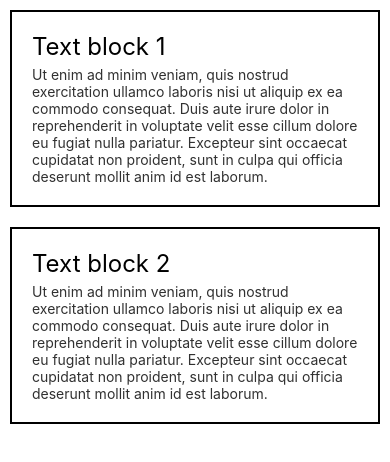
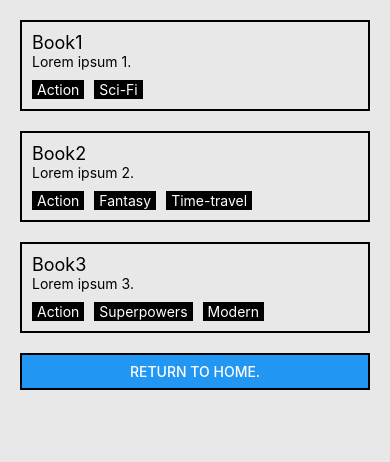
Before and after one commit to matteogiampaolo21/react-native-project, a React Native app: screen /Books in a window 390 px wide. Shown: the top 462 px of the page. Built offline with nearby package versions, Linux system fonts and the light colour scheme.

Commit message:
Added multiple pages and screen can be rotated.

```diff
--- a/App.js
+++ b/App.js
@@ -1,14 +1,23 @@
 
 import React,{ useState } from 'react';
 import { StyleSheet,SafeAreaView,View,FlatList,Text,StatusBar } from 'react-native';
-// import { BookList } from './src/components/BookList'
+import { BookList } from './src/screens/BookList'
 import { Home } from './src/screens/Home';
+import { NavigationContainer } from '@react-navigation/native';
+import { createNativeStackNavigator } from '@react-navigation/native-stack';
 
+const Stack = createNativeStackNavigator();
 
 export default function App() {
 
   return (
-    <Home />
+    <NavigationContainer>
+      <Stack.Navigator initialRouteName='Home' screenOptions={{fullScreenGestureEnabled: true,headerShown:false}}>
+        {/* <Home /> */}
+        <Stack.Screen name="Home" component={Home} options={{title:'Overview',gestureEnabled:true}}/>
+        <Stack.Screen name='Books' component={BookList} options={{gestureEnabled:true}} initialParams={{param:"No param given"}}/>
+      </Stack.Navigator>
+    </NavigationContainer>
   )
 
 }
--- a/app.json
+++ b/app.json
@@ -25,6 +25,14 @@
     },
     "web": {
       "favicon": "./assets/favicon.png"
-    }
+    },
+    "plugins":[
+      [
+        "expo-screen-orientation",
+        {
+          "initialOrientation": "DEFAULT"
+        }
+      ]
+    ]
   }
 }
--- a/src/components/Book.jsx
+++ b/src/components/Book.jsx
@@ -28,9 +28,8 @@ export const Book = ({data}) => {
 const styles = StyleSheet.create({
     container:{
         marginBottom:20,
-        borderWidth:3,
+        borderWidth:2,
         padding:10,
-        borderRadius:5,
     },
     title:{
         fontSize:18,
@@ -46,6 +45,5 @@ const styles = StyleSheet.create({
         color:'white',
         paddingHorizontal:5,
         paddingVertical:1,
-        borderRadius:5,
     }
 })
--- a/src/screens/BookList.jsx
+++ b/src/screens/BookList.jsx
@@ -1,20 +1,30 @@
 import React from "react";
 import { bookData } from "../myData";
 import {Book} from '../components/Book';
-import { FlatList, SafeAreaView,StyleSheet,StatusBar, Text } from "react-native";
+import { FlatList, SafeAreaView,StyleSheet,StatusBar,View, Text,Button,ScrollView } from "react-native";
 
-export const BookList = () => {
-
+export const BookList = ({navigation}) => {
     return(
       <SafeAreaView style={styles.wrapper}>
         <StatusBar/>
-        <Text style={styles.header}>Book</Text>
+        <ScrollView>
           <FlatList
               data={bookData}
+              scrollEnabled={false}
               renderItem={(book) => <Book data={book.item} /> }
               keyExtractor={(book) => book.id}
               style={styles.mylist}
           />
+          <View style={styles.buttonContainer}>
+            <Button
+              title='Return to home.'
+              onPress={() => {navigation.navigate("Home") }}
+            />
+          </View>
+        </ScrollView>
+
+
+
       </SafeAreaView>
     )
 }
@@ -30,6 +40,14 @@ const styles = StyleSheet.create({
     paddingTop:20,
   },
   mylist:{
-    padding:20,
+    paddingTop:20,
+    paddingHorizontal:20,
+  },
+  buttonContainer:{
+      marginHorizontal:20,
+      marginBottom:20,
+      borderWidth:2,
+      backgroundColor:'#2196f3',
   }
+
 })
--- a/src/screens/Home.jsx
+++ b/src/screens/Home.jsx
@@ -1,17 +1,40 @@
 import React from 'react'
-import { StyleSheet,SafeAreaView,StatusBar,ScrollView } from 'react-native'
+import { StyleSheet,SafeAreaView,StatusBar,ScrollView, Button, View } from 'react-native'
 import { TextBlock } from '../components/TextBlock'
+import * as ScreenOrientation from 'expo-screen-orientation';
 
+export const Home = ({ navigation }) => {
+    ScreenOrientation.unlockAsync()
+    // const myFunc = async () => {
 
-export const Home = () => {
+    //    const res = await ScreenOrientation.getOrientationAsync();
+    //    console.log("Results:",res)
+    // }
+    // myFunc()
     return(
         <SafeAreaView>
             <StatusBar/>
             <ScrollView>
                 <TextBlock header={"Text block 1"} body={"Ut enim ad minim veniam, quis nostrud exercitation ullamco laboris nisi ut aliquip ex ea commodo consequat. Duis aute irure dolor in reprehenderit in voluptate velit esse cillum dolore eu fugiat nulla pariatur. Excepteur sint occaecat cupidatat non proident, sunt in culpa qui officia deserunt mollit anim id est laborum."}/>
                 <TextBlock header={"Text block 2"} body={"Ut enim ad minim veniam, quis nostrud exercitation ullamco laboris nisi ut aliquip ex ea commodo consequat. Duis aute irure dolor in reprehenderit in voluptate velit esse cillum dolore eu fugiat nulla pariatur. Excepteur sint occaecat cupidatat non proident, sunt in culpa qui officia deserunt mollit anim id est laborum."}/>
-
+                <View style={styles.buttonContainer}>
+                    <Button
+                        title='View our books'
+                        onPress={() => {navigation.navigate("Books",{param:"You arrived from the home page."}) }}
+                    />
+                </View>
             </ScrollView>
         </SafeAreaView>
     )
 }
+
+
+const styles = StyleSheet.create({
+    buttonContainer:{
+        marginTop:10,
+        marginHorizontal:10,
+        marginBottom:30,
+        borderWidth:2,
+        backgroundColor:'#2196f3',
+    }
+})
```
Also changed, not shown: package.json (+5 -2 lines), 1 other file (tests, documents, lock files or other folders). Lines whose indentation alone changed are shown as unchanged.
